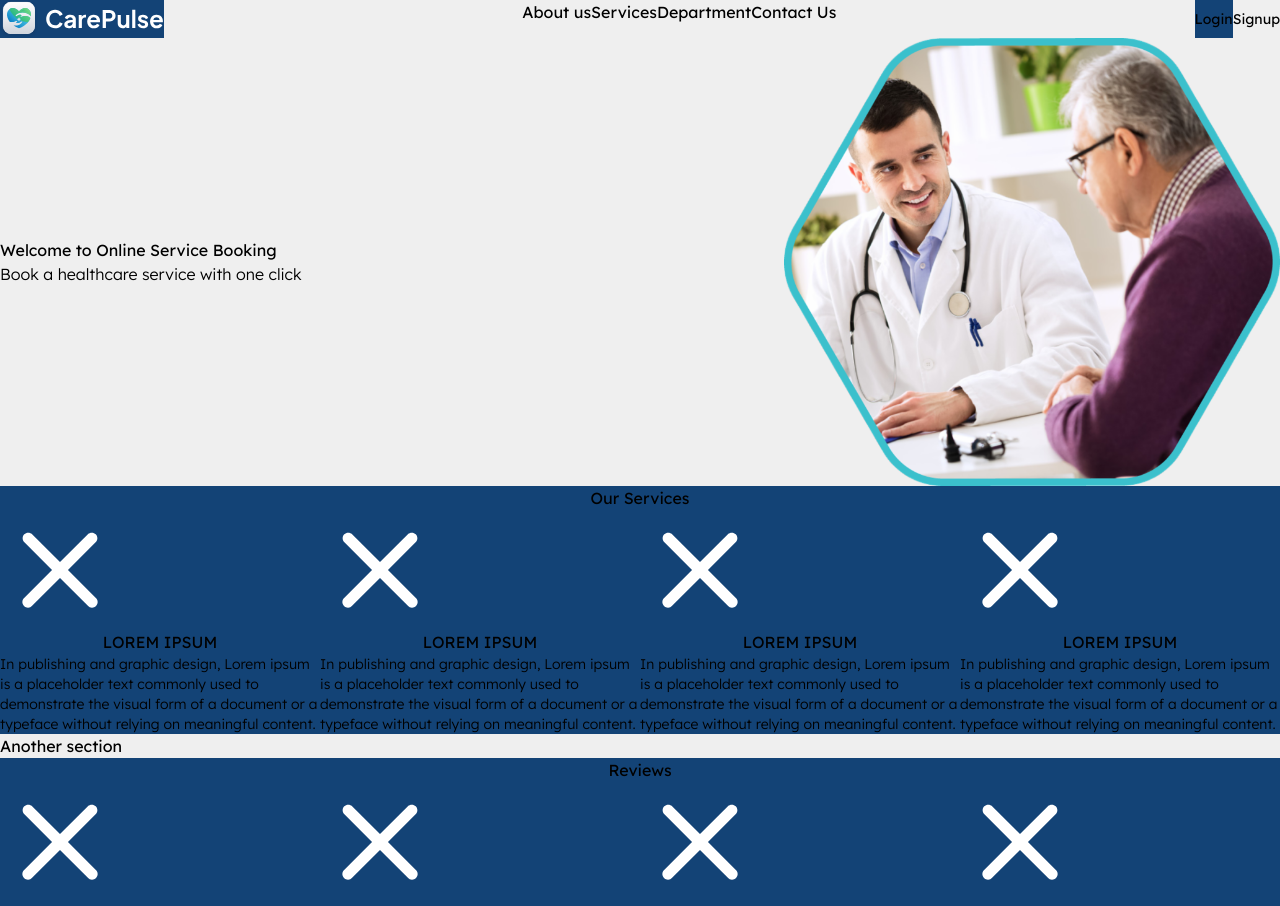
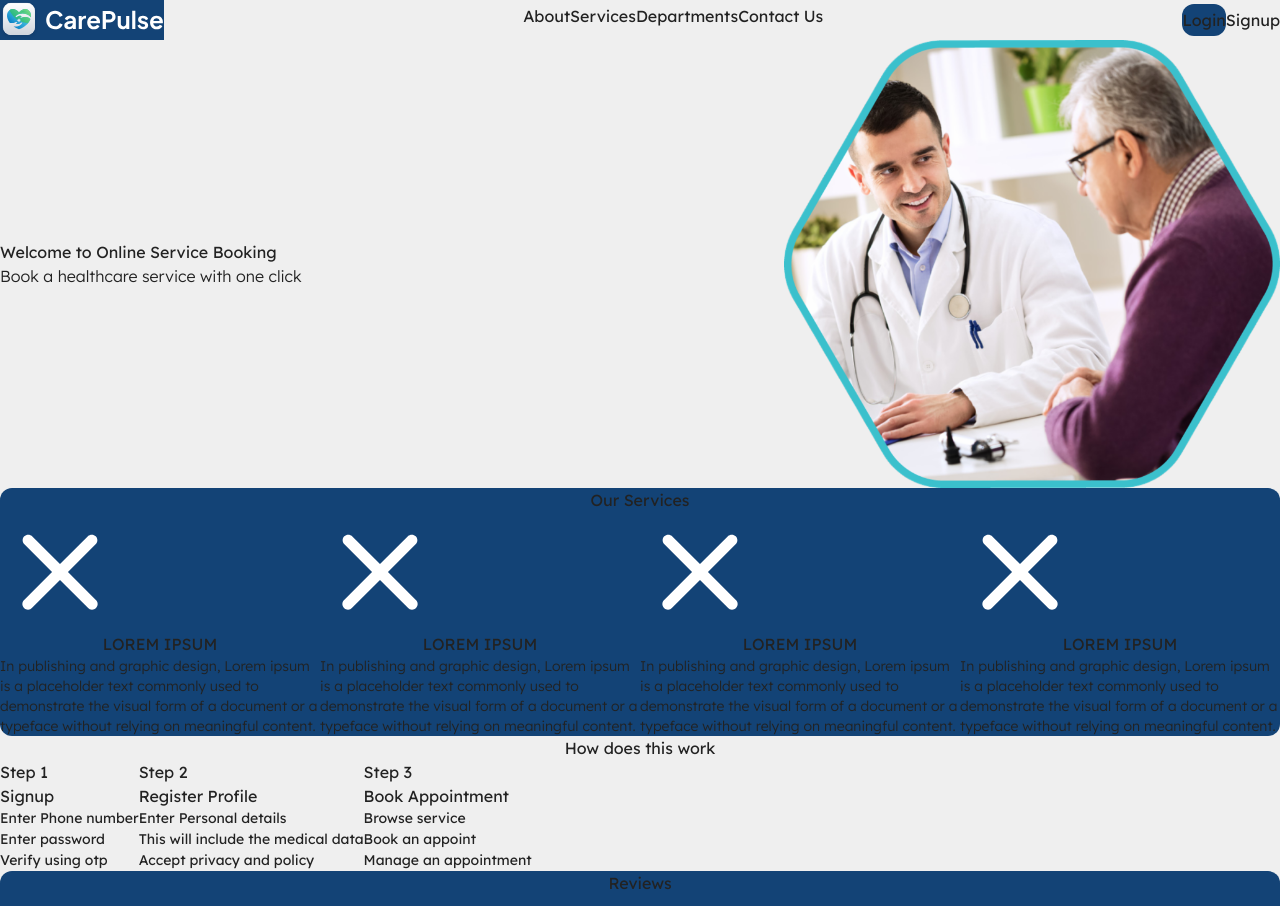
Before and after one commit to bhatarshid/HospEase, a Next.js app: page / in a window 1280 px wide. Shown: the top 906 px of the page. Built offline with nearby package versions, Linux system fonts and the light colour scheme.

Commit message:
progress

```diff
--- a/Components/CustomFormField.tsx
+++ b/Components/CustomFormField.tsx
@@ -44,7 +44,7 @@ const RenderInput = ({ field, props }: { field: any; props: CustomProps }) => {
   switch(props.fieldType){
     case FormFieldType.INPUT:
       return (
-        <div className="flex border rounded-[8px] border-gray-300">
+        <div className="flex rounded-[5px] border border-gray-300">
           {props.iconSrc && (
             <Image
               src={props.iconSrc}
@@ -65,7 +65,7 @@ const RenderInput = ({ field, props }: { field: any; props: CustomProps }) => {
       );
     case FormFieldType.PHONE_INPUT:
       return(
-        <div className="flex border rounded-[8px] border-gray-300 px-5 py-2">
+        <div className="">
           <FormControl>
             <PhoneInput
               defaultCountry="IN"
--- a/Components/static-site/MainPage.tsx
+++ b/Components/static-site/MainPage.tsx
@@ -9,7 +9,7 @@ const MainPage = () => {
       <div className="space-y-10 py-10 mx-auto items-center w-full justify-between">
         <section className="mx-10 flex flex-row justify-between">
           <div className='items-center w-full my-auto'>
-            <h1 className='text-[64px] font-semibold text-dark1'>Welcome to Online Service Booking</h1>
+            <h1 className='text-[64px] font-semibold'>Welcome to Online Service Booking</h1>
             <h2 className="text-[16px] font-thin text-dark2">Book a healthcare service with one click</h2>
           </div>
           <Image
@@ -22,7 +22,7 @@ const MainPage = () => {
         </section>
         <section className='mx-10 pb-10 bg-primary flex flex-col justify-center text-white rounded-xl'>
           <h1 className="text-[32px] text-center py-5">Our Services</h1>
-          <div className='overflow-x-auto px-10 flex flex-row justify-center gap-6'>
+          <div className='over  flow-x-auto px-10 flex flex-row justify-center gap-6'>
             <div className="flex flex-col px-10 min-w-[200px] items-center">
               <Image
                 src="/assets/icons/close.svg"
@@ -69,8 +69,31 @@ const MainPage = () => {
             </div>
           </div>
         </section>
-        <section className='mx-10 flex flex-row justify-between'>
-          Another section
+        <section className='mx-10'>
+          <h1 className="text-[32px] text-center py-5">How does this work</h1>
+          <div className='flex flex-row space-x-10 px-16'>
+            <div className='bg-gray-300 p-10 rounded-xl w-1/3'>
+              <h2 className='text-[16px] text-dark3 text-start py-3'> Step 1 </h2>
+              <h2 className='text-[20px] text-dark2 text-start pb-4'> Signup </h2>
+              <p className='text-[14px] text-start pb-1'>Enter Phone number</p>
+              <p className='text-[14px] text-start pb-1'>Enter password</p>
+              <p className='text-[14px] text-start'>Verify using otp</p>
+            </div>
+            <div className='bg-gray-300 p-10 rounded-xl w-1/3'>
+              <h2 className='text-[16px] text-dark3 text-start py-3'> Step 2 </h2>
+              <h2 className='text-[20px] text-dark2 text-start pb-4'> Register Profile </h2>
+              <p className='text-[14px] text-start pb-1'>Enter Personal details</p>
+              <p className='text-[14px] text-start pb-1'>This will include the medical data</p>
+              <p className='text-[14px] text-start'>Accept privacy and policy</p>
+            </div>
+            <div className='bg-gray-300 p-10 rounded-xl w-1/3'>
+              <h2 className='text-[16px] text-dark3 text-start py-3'> Step 3 </h2>
+              <h2 className='text-[20px] text-dark2 text-start pb-4'> Book Appointment </h2>
+              <p className='text-[14px] text-start pb-1'>Browse service</p>
+              <p className='text-[14px] text-start pb-1'>Book an appoint</p>
+              <p className='text-[14px] text-start'>Manage an appointment</p>
+            </div>
+          </div>
         </section>
         <section className='mx-10 pb-10 bg-primary flex flex-col justify-center text-white rounded-xl'>
           <h1 className="text-[32px] text-center py-5">Reviews</h1>
--- a/Components/static-site/Navbar.tsx
+++ b/Components/static-site/Navbar.tsx
@@ -2,6 +2,7 @@
 import { useState } from "react";
 import SubmitButton from "../SubmitButton"
 import Image from "next/image";
+import Link from "next/link";
 
 const Navbar = () => {
   const [singinIsLoading, setSigninIsLoading] = useState(false);
@@ -19,18 +20,18 @@ const Navbar = () => {
       />
       </div>
       <section className="bg-white w-[65%] flex items-center justify-between px-10 py-1 rounded-2xl mr-6">
-        <div>About us</div>
-        <div>Services</div>
-        <div>Department</div>
-        <div>Contact Us</div>
+        <Link href='/about'>About</Link>
+        <Link href='/services'>Services</Link>
+        <Link href='/departments'>Departments</Link>
+        <Link href='/contact'>Contact Us</Link>
       </section>
       <section className="w-[15%] flex justify-between px-3 py-1 space-x-2">
-        <SubmitButton isLoading={singinIsLoading} className="bg-primary h-7 rounded-xl text-white">
+        <Link href='/auth/signin' className="bg-primary px-5 py-1 rounded-xl text-white">
           Login
-        </SubmitButton>
-        <SubmitButton isLoading={signupIsLoading} className="bg-white h-7 border border-primary rounded-xl">
+        </Link>
+        <Link href='/auth/signup' className="bg-white px-5 py-1 border border-primary rounded-xl">
           Signup
-        </SubmitButton>
+        </Link>
       </section>
     </div>
   )
--- /dev/null
+++ b/app/about/page.tsx
@@ -0,0 +1,7 @@
+const About = () => {
+  return (
+    <div>This page is under construction</div>
+  )
+}
+
+export default About
--- a/app/auth/signin/page.tsx
+++ b/app/auth/signin/page.tsx
@@ -12,7 +12,7 @@ const Signin = () => {
             height={1000}
             width={1000}
             alt="logo"
-            className="mb-12 h-10 w-fit bg-primary mt-5"
+            className="mb-12 h-10 w-fit bg-primary mt-5 rounded-xl px-2 py-1"
           />
         </div>
 
@@ -29,7 +29,7 @@ const Signin = () => {
             <p className="copyright py-12"><Link href="/auth/forgot-password" className="text-blue-700">Forgot Password</Link></p>
             <p className="copyright py-12">Don&apos;t have an account? <Link href="/auth/signup" className="text-blue-700">Signup</Link></p>
           </div>
-          <p className="copyright py-12">© 2024 CarePluse</p>
+          <p className="font-thin text-sm">© 2024 CarePluse</p>
         </div>
       </section>
       <Image
--- /dev/null
+++ b/app/contact/page.tsx
@@ -0,0 +1,9 @@
+import React from 'react'
+
+const Contact = () => {
+  return (
+    <div>This page is under construction</div>
+  )
+}
+
+export default Contact
--- /dev/null
+++ b/app/departments/page.tsx
@@ -0,0 +1,9 @@
+import React from 'react'
+
+const Departments = () => {
+  return (
+    <div>This page is under construction</div>
+  )
+}
+
+export default Departments
--- a/app/globals.css
+++ b/app/globals.css
@@ -18,4 +18,8 @@
   .shad-otp-slot {
     @apply text-3xl font-bold justify-center flex border border-neutral-800 rounded-2xl size-16 gap-4 !important;
   }
+  .input-phone {
+    @apply mt-2 h-11 rounded-[5px] px-3 text-sm border !important;
+  }
+
 }
--- a/app/page.tsx
+++ b/app/page.tsx
@@ -2,7 +2,7 @@ import MainPage from "@/Components/static-site/MainPage";
 
 export default function Home() {
   return (
-    <div className="flex max-h-full bg-backgroundColor">
+    <div className="flex max-h-full bg-backgroundColor text-dark1">
       <MainPage />
     </div>
   );
--- /dev/null
+++ b/app/services/page.tsx
@@ -0,0 +1,9 @@
+import React from 'react'
+
+const Services = () => {
+  return (
+    <div>This page is under construction</div>
+  )
+}
+
+export default Services
```
